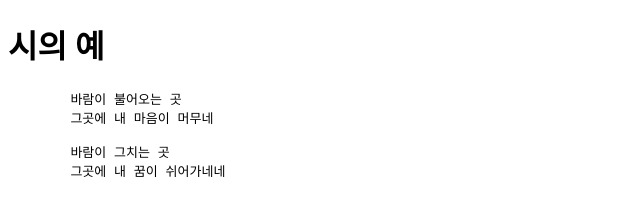
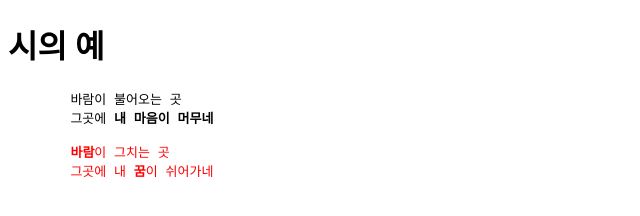
Before and after one commit to jh090830/wongo3, a plain HTML site: page index.html in a window 1280 px wide. Shown: the whole page, without its empty margins (0-640 px from the left). Drawn offline with Linux system fonts and the light colour scheme.

Commit message:
html 생성

```diff
--- a/index.html
+++ b/index.html
@@ -9,10 +9,10 @@
 <h1>시의 예</h1>
     <pre>
         바람이 불어오는 곳
-        그곳에 내 마음이 머무네
+        그곳에 <strong>내 마음이 머무네</strong>
 
-        바람이 그치는 곳
-        그곳에 내 꿈이 쉬어가네네
+        <span style="color:red;"><b>바람</b>이 그치는 곳
+        그곳에 내 <strong>꿈</strong>이 쉬어가네
     </pre>
 </body>
 </html>
```
